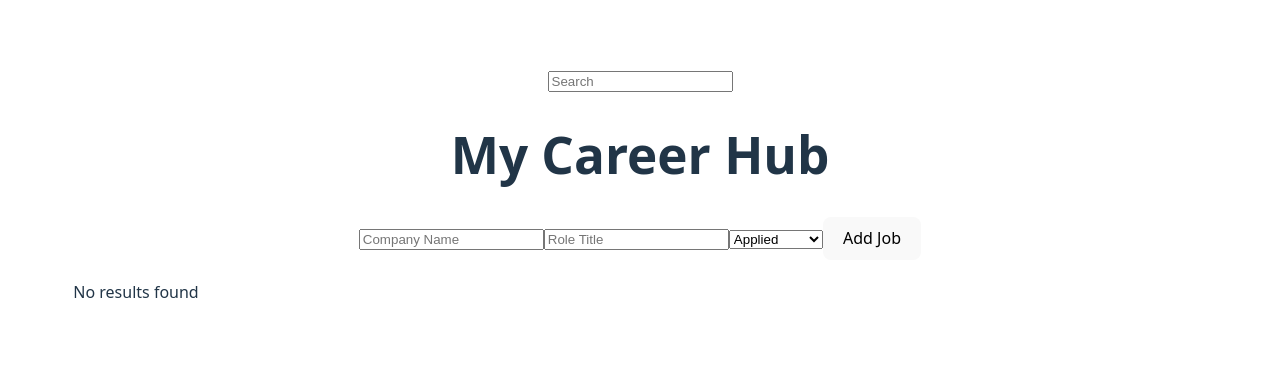
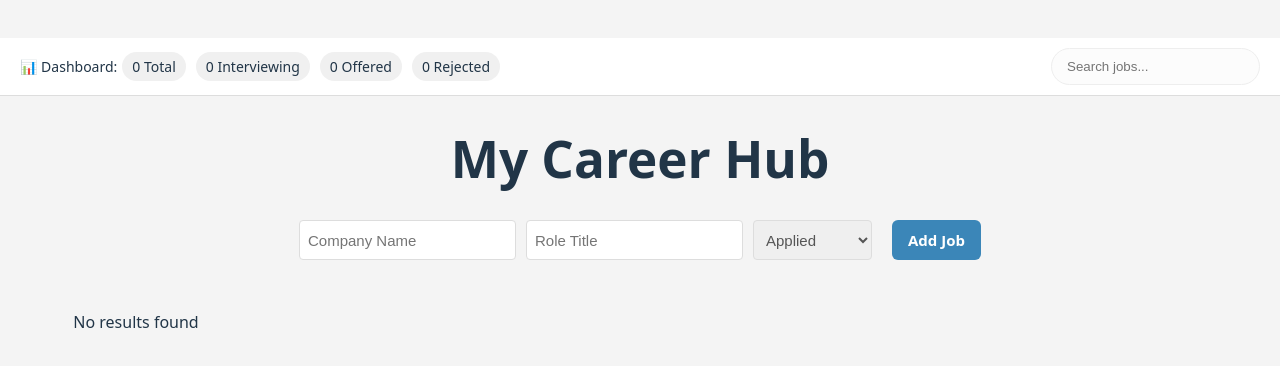
Before and after one commit to haralampo/career-hub, a React app: page / in a window 1280 px wide. Shown: the part 204-570 px from the top of the page. Built offline with nearby package versions, Linux system fonts and the light colour scheme; the HTML template or start-up script is replaced by a standard one.

Commit message:
Add CSS styling

```diff
--- a/src/App.css
+++ b/src/App.css
@@ -6,6 +6,7 @@ body {
   margin: 0;
   overflow-x: hidden;
   width: auto;
+  background-color: #f4f4f4;
 }
 
 #root {
@@ -13,6 +14,99 @@ body {
   margin: 0;
   padding: 0;
   text-align: center;
+}
+
+.top-nav {
+  display: flex;
+  justify-content: space-between;
+  align-items: center;
+  font-size: 14px;
+  padding: 10px 20px;
+  background: white;
+  border-bottom: 1px solid #ddd;
+  margin-bottom: 20px;
+}
+
+.stat-pill {
+  padding: 5px;
+  padding-left: 10px;
+  padding-right: 10px;
+  background-color: rgb(240, 240, 240);
+  border-radius: 20px;
+  margin: 5px;
+}
+
+.search-bar {
+  margin: 0;
+  padding: 10px 15px;
+  border-radius: 20px;
+  border: 1px solid #eee;
+  background-color: #fcfcfc;
+}
+
+.search-bar:focus {
+  width: 200px;
+  outline: none;
+}
+
+form {
+  display: flex;
+  justify-content: center;
+  gap: 10px;
+  margin-bottom: 30px;
+  flex-wrap: wrap; /* Prevents squishing on mobile */
+}
+
+form input {
+  padding: 8px;
+  border: 1px solid #ddd;
+  border-radius: 4px;
+}
+
+form select {
+  padding: 8px;
+  border: 1px solid #ddd;
+  border-radius: 4px;
+  color: rgb(85, 85, 85);
+}
+
+form input,
+form select,
+.btn-add {
+  height: 40px;
+  margin: 0;
+  font-size: 15px;
+}
+
+/* Base button style for everyone */
+button {
+  font-family: inherit;
+  font-weight: 600;
+  cursor: pointer;
+  border: none;
+  border-radius: 6px;
+  padding: 8px 16px;
+  margin: 5px;
+  transition: all 0.2s ease;
+}
+
+button:focus {
+  outline: none;
+}
+
+button:focus-visible {
+  box-shadow: 0 0 0 3px rgba(66, 153, 225, 0.5);
+}
+
+/* The Add Job button (Green/Primary) */
+.btn-add {
+  background-color: #3b86b8;
+  color: white;
+  margin-left: 10px;
+}
+
+.btn-add:hover {
+  background-color: #1d5175;
 }
 
 .jobs-container {
@@ -34,6 +128,12 @@ body {
   justify-content: space-between;
   min-height: 150px;
   color: #213547;
+  transition: transform 0.2s ease, box-shadow 0.2s ease;
+}
+
+.job-card:hover {
+  transform: translateY(-5px);
+  box-shadow: 0 6px 15px rgba(0,0,0,0.15);
 }
 
 p {
@@ -44,3 +144,34 @@ p {
 .job-card.interviewing { border-left: 5px solid orange; }
 .job-card.rejected { border-left: 5px solid rgb(255, 47, 47); }
 .job-card.offered { border-left: 5px solid rgb(21, 204, 21); }
+
+.job-card select {
+  padding: 8px;
+  border-radius: 4px;
+  border: 1px solid #eee;
+  background-color: white;
+  color: #444;
+  font-family: inherit;
+  margin: 10px 0;
+  cursor: pointer;
+}
+
+.job-card select:hover {
+  border-color: #ccc;
+}
+
+/* The Delete button (Danger/Red) */
+.btn-like, .btn-delete {
+  background-color: #efefef;
+  color: rgb(41, 41, 41);
+}
+
+.btn-like:hover {
+  background-color: #c0ebc4;
+  color: rgb(0, 74, 0);
+}
+
+.btn-delete:hover {
+  background-color: #fae0e0;
+  color: #d90429;
+}
--- a/src/App.tsx
+++ b/src/App.tsx
@@ -55,12 +55,11 @@ function JobCard({ job, onDelete, onUpdateStatus }: JobCardProps) {
             </select>
             <p>{job.date}</p>
 
-            <button onClick={() => setLiked(!liked)}>
+            <button className="btn-like" onClick={() => setLiked(!liked)}>
                 {liked ? 'Unlike' : 'Like'}
             </button>
 
-            {/* Call the delete function passed from the parent */}
-            <button onClick={() => onDelete(job.id)}>
+            <button className="btn-delete" onClick={() => onDelete(job.id)}>
                 Delete
             </button>
         </div>
@@ -96,7 +95,8 @@ function App() {
     /*
     Adds a new job to the list
     */
-    const addJob = () => {
+    const addJob = (e?: React.FormEvent) => {
+        if (e) e.preventDefault();
         if (companyName.trim() === "" || roleTitle.trim() === "") return;
 
         // Source - https://stackoverflow.com/a
@@ -139,17 +139,35 @@ function App() {
 
     const filteredJobs = jobs.filter(job => job.company.toLowerCase().includes(searchText.toLowerCase()) || job.role.toLowerCase().includes(searchText.toLowerCase()));
 
+    const totalJobs = jobs.length;
+    const interviewingCount = jobs.filter(job => job.status.toLowerCase() === "interviewing").length;
+    const offeredCount = jobs.filter(job => job.status.toLowerCase() === "offered").length;
+    const rejectedCount = jobs.filter(job => job.status.toLowerCase() === "rejected").length;
+
     return (
         <div>
+            <div className="top-nav">
+                <header className="dashboard">
+                    <span>📊 Dashboard:</span>
+                    <span className='stat-pill'>{totalJobs} Total</span>
+                    <span className='stat-pill'>{interviewingCount} Interviewing</span>
+                    <span className='stat-pill'>{offeredCount} Offered</span>
+                    <span className='stat-pill'>{rejectedCount} Rejected</span>
+                </header>
+
                 <input
                     type="text"
-                placeholder="Search"
+                    placeholder="Search jobs..."
+                    className='search-bar'
                     value={searchText}
                     onChange={(e) => setSearchText(e.target.value)}
                 />
+            </div>
 
             <h1>My Career Hub</h1>
 
+
+            <form onSubmit={addJob}>
                 <input
                     type="text"
                     placeholder="Company Name"
@@ -169,7 +187,8 @@ function App() {
                     <option value="Rejected">Rejected</option>
                     <option value="Offered">Offered</option>
                 </select>
-            <button onClick={addJob}>Add Job</button>
+                <button className="btn-add">Add Job</button>
+            </form>
 
             <div className='jobs-container'>
                 {/*Renders a JobCard for each job*/}
```
Lines whose indentation alone changed are shown as unchanged.
